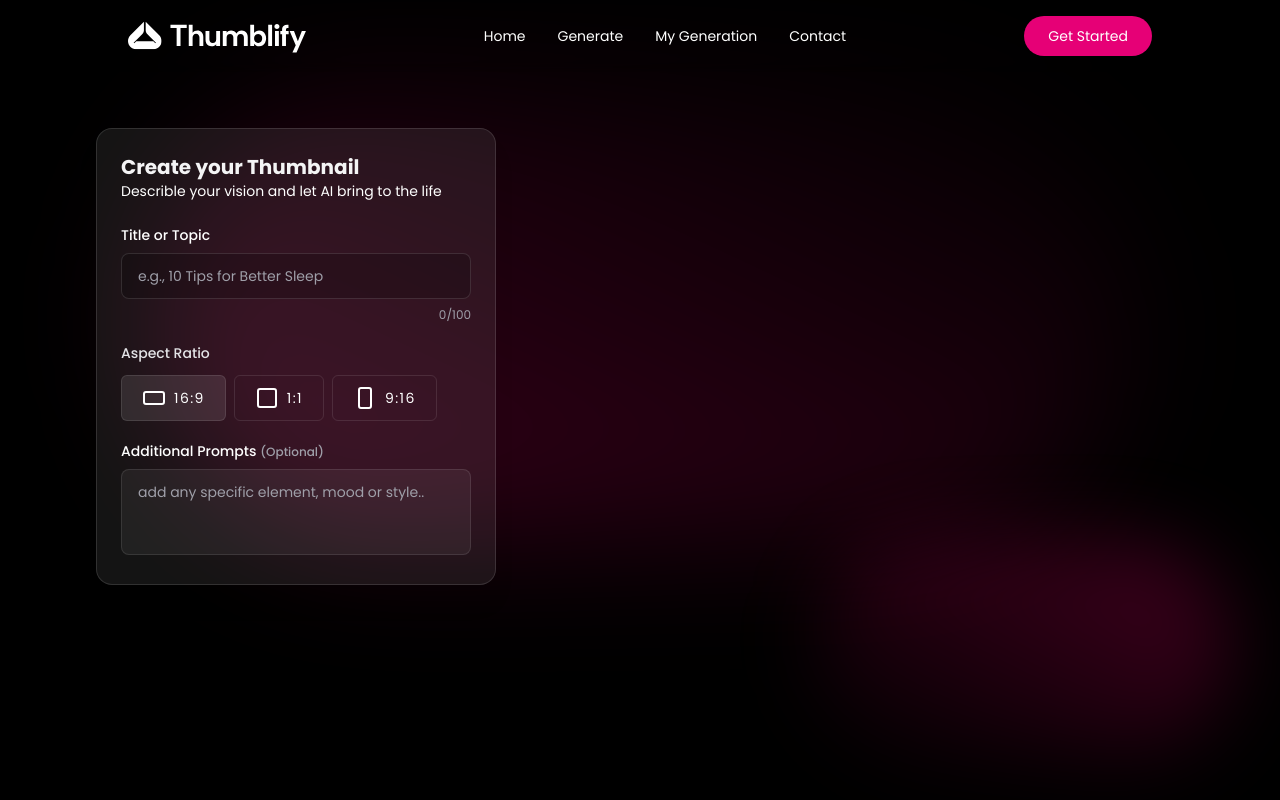
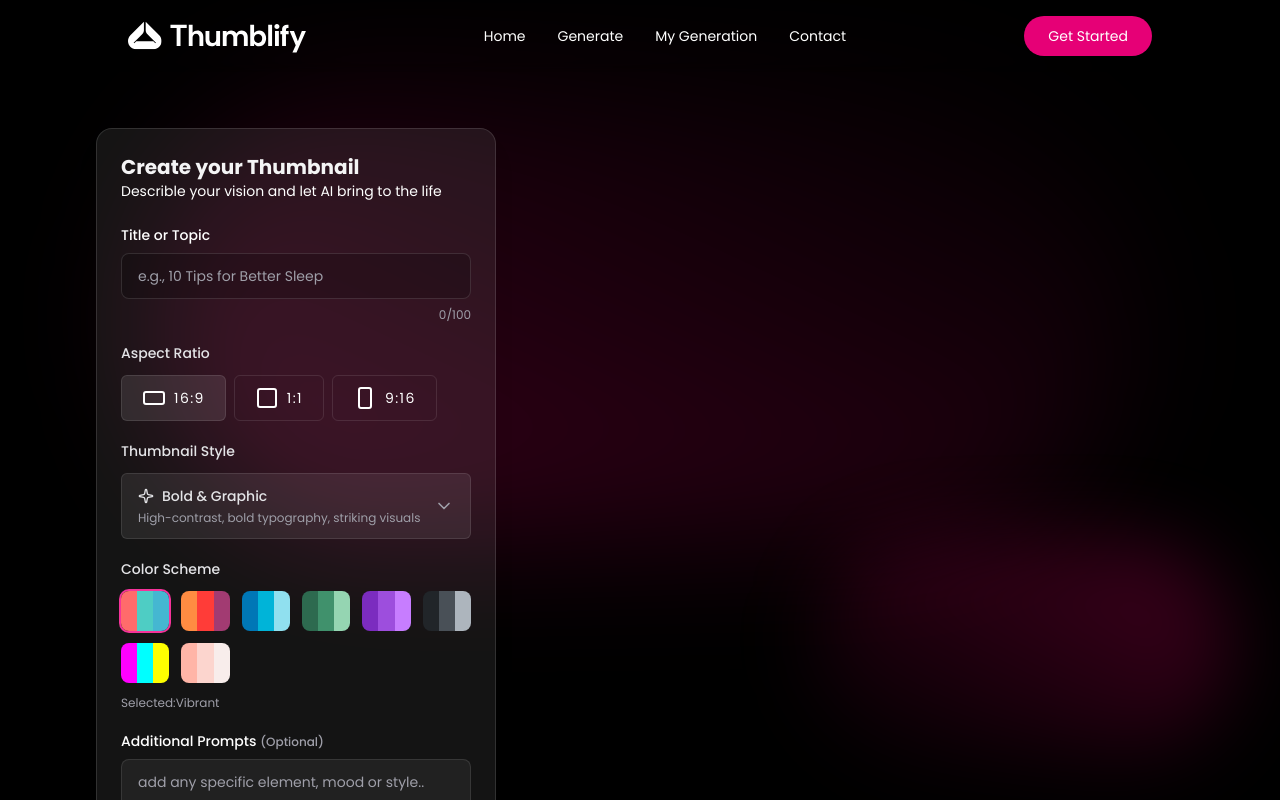
Before and after one commit to jayantt19/thumbnail-makker, a React (Vite) app in the folder client/: page /generate/1 in a window 1280 px wide. Shown: the top 800 px of the page. Built offline with nearby package versions, Linux system fonts and the light colour scheme.

Commit message:
Initial commit

```diff
--- /dev/null
+++ b/client/src/components/ColorSchemeSelector.tsx
@@ -0,0 +1,25 @@
+import { colorSchemes } from "../assets/assets";
+
+const ColorSchemeSelector = ({value,onChange} :{value:string;
+    onChange: (color:string)=>void}) => {
+  return (
+    <div className="space-y-3">
+      <label className="block text-sm font-medium text-zinc-200">Color Scheme</label>
+      <div className="grid grid-cols-6 gap-3">
+        {colorSchemes.map((scheme)=>(
+            <button key={scheme.id}
+            onClick={()=>onChange(scheme.id)} className={`relative rounded-lg transition-all ${value===scheme.id &&' ring-2 ring-pink-500'}`} title={scheme.name}>
+              <div className="flex h-10 rounded-lg overflow-hidden">
+                {scheme.colors.map((color,i)=>(
+                    <div key={i} className="flex-1" style={{backgroundColor:color}}/>
+                ))}
+              </div>
+            </button>
+        ))}
+      </div>
+      <p className="text-xs text-zinc-400">Selected:{colorSchemes.find((s)=>s.id ===value)?.name}</p>
+    </div>
+  );
+}
+
+export default ColorSchemeSelector;
--- /dev/null
+++ b/client/src/components/PreviewPanel.tsx
@@ -0,0 +1,42 @@
+import { DownloadIcon, Loader2Icon } from "lucide-react";
+import type { AspectRatio, IThumbnail } from "../assets/assets";
+
+const previewpanel = (thumbnail, isLoading, aspectRatio:{thumbnail: IThumbnail, isLoading: boolean; aspectRatio:AspectRatio}) => {
+    const aspectClasses={
+        '16:9':'aspect-video',
+        '1:1':'aspect-square',
+        '9:16':'aspect-[9/16]',
+    } as Record<AspectRatio, string>;
+  return (
+    <div className="relative mx-auto w-full max-w-2xl">
+      <div className={`relative overflow-hidden ${aspectClasses[aspectRatio]}`}>
+        {/* loading state */}
+        {isLoading && (
+            <div className="absolute inset-0 flex flex-col items-center justify-center gap-4 bg-black/25">
+                <Loader2Icon className="size-8 animate-spin text-zinc-400"/>
+                <div className="text-center">
+                    <p className="text-sm font-medium text-zinc-200">AI is creating your Thumbnail...</p>
+                    <p className="mt-1 text-xs text-zinc-400">This may take 10-20 seconds</p>
+                </div>
+            </div>
+        )}
+
+        {/* Image preview */}
+        {!isLoading && thumbnail?.image_url &&(
+            <div className="group relative h-full w-full">
+               <img src={thumbnail?.image_url} alt={thumbnail.title} className="h-full w-full object-cover"/>
+               <div className="absolute insert-0 flex items-end justify-center bg-black/10 opacity-0 transition-opacity group-hover:opacity-100">
+                <button type="button" className="mb-6 flex items-center gap-2 rounded-md px-5 py-2.5 text-xs font-medium transition bg-white/30 ring-2 ring-white/40 backdrop-blur hover:scale-105 active:scale-95">
+                    <DownloadIcon className="size-4"/>
+                    Download Thumbnail
+
+                </button>
+               </div>
+            </div>
+        )}
+      </div>
+    </div>
+  );
+}
+
+export default previewpanel;
--- /dev/null
+++ b/client/src/components/StyleSelector.tsx
@@ -0,0 +1,52 @@
+import React from 'react';
+import { thumbnailStyles, type ThumbnailStyle } from '../assets/assets';
+import { ChevronDown, ChevronDownIcon, CpuIcon, ImageIcon, PenToolIcon, SparkleIcon, SquareIcon } from 'lucide-react';
+
+const StyleSelector = ({value,onChange, isOpen, setIsOpen} :{value: ThumbnailStyle; onChange: (style:ThumbnailStyle)=> void; isOpen: boolean; setIsOpen:(open:boolean)=>void}) => {
+
+    const styleDescrpiptions: Record<ThumbnailStyle,string> = {
+        "Bold & Graphic" :"High-contrast, bold typography, striking visuals",
+        "Minimalist" :"Clean, simple, lots of white space",
+        "Photorealistic" :"Photo-based,natural looking",
+        "Illustrated" :"Hand-drawn, artistic,creative",
+        "Tech / Futuristic" :"Modern, sleek, tech-inspired"
+    }
+
+    const styleIcons: Record<ThumbnailStyle,React.ReactNode> = {
+        "Bold & Graphic" :<SparkleIcon className='h-4 w-4' />,
+        "Minimalist" :<SquareIcon className='h-4 w-4' />,
+        "Photorealistic" :<ImageIcon className='h-4 w-4' />,
+        "Illustrated" :<PenToolIcon className='h-4 w-4' />,
+        "Tech / Futuristic" :<CpuIcon className='h-4 w-4' />
+    }
+  return (
+    <div className="relative space-y-3 dark">
+        <label className='block text-sm font-medium text-zinc-200'>Thumbnail Style</label>
+      <button type='button' onClick={()=>setIsOpen(!isOpen)} className='flex w-full items-center justify-between rounded-md border px-4 py-3 text-left transiton bg-white/8 border-white/10 text-zinc-200 hover:bg-white/12'>
+        <div className='space-y-1'>
+            <div className="flex items-center gap-2 font-medium">
+                {styleIcons[value]}
+                <span>{value}</span>
+            </div>
+            <p className='text-xs text-zinc-400'>{styleDescrpiptions[value]}</p>
+        </div>
+        <ChevronDownIcon className={['h-5 w-5 text-zinc-400 transition-transform', isOpen && 'rotate-180'].join(' ')} />
+      </button>
+      {isOpen &&(
+        <div className='absolute bottom-0 z-50 mt-1 w-full rounded-md border border-white/12 bg-black/20 backdrop-blur-3xl shadow-lg'>
+          {thumbnailStyles.map((style)=>(
+            <button key={style} type='button' onClick={()=> {onChange(style); setIsOpen(false);}} className='flex w-full items-start gap-3 px-4 py-3 text-left transition hover:bg-black/30'>
+                <div className='mt-0.5'>{styleIcons[style]}</div>
+                <div>
+                    <p className='font-medium'>{style}</p>
+                    <p className='text-xs text-zinc-400'>{styleDescrpiptions[style]}</p>
+                </div>
+            </button>
+          ))}
+        </div>
+      )}
+    </div>
+  );
+}
+
+export default StyleSelector;
--- a/client/src/pages/Generate.tsx
+++ b/client/src/pages/Generate.tsx
@@ -3,6 +3,8 @@ import { useParams } from "react-router-dom";
 import { colorSchemes, type AspectRatio, type IThumbnail, type ThumbnailStyle } from "../assets/assets";
 import SoftBackDrop from "../components/SoftBackdrop";
 import AspectRatioSelector from "../components/AspectRatioSelector";
+import StyleSelector from "../components/StyleSelector";
+import ColorSchemeSelector from "../components/ColorSchemeSelector";
 
 const Generate = () => {
   const{id}=useParams();
@@ -41,8 +43,9 @@ const Generate = () => {
             {/* AspectRatioSelector */}
             <AspectRatioSelector value={aspectRatio} onChange={setAspectRatio} />
             {/* StyleSelector */}
+            <StyleSelector value={style} onChange={setStyle} isOpen={styleDropdownOpen} setIsOpen={setStyleDropdownOpen}/>
             {/* ColorSchemeSelector */}
-
+            <ColorSchemeSelector value={colorSchemeID}onChange={setColorSchemeId}/>
             {/* Details */}
             <div className="space-y-2">
            <label className="block text-sm font-medium ">Additional Prompts <span className="text-zinc-400 text-xs">(Optional)</span>
```
